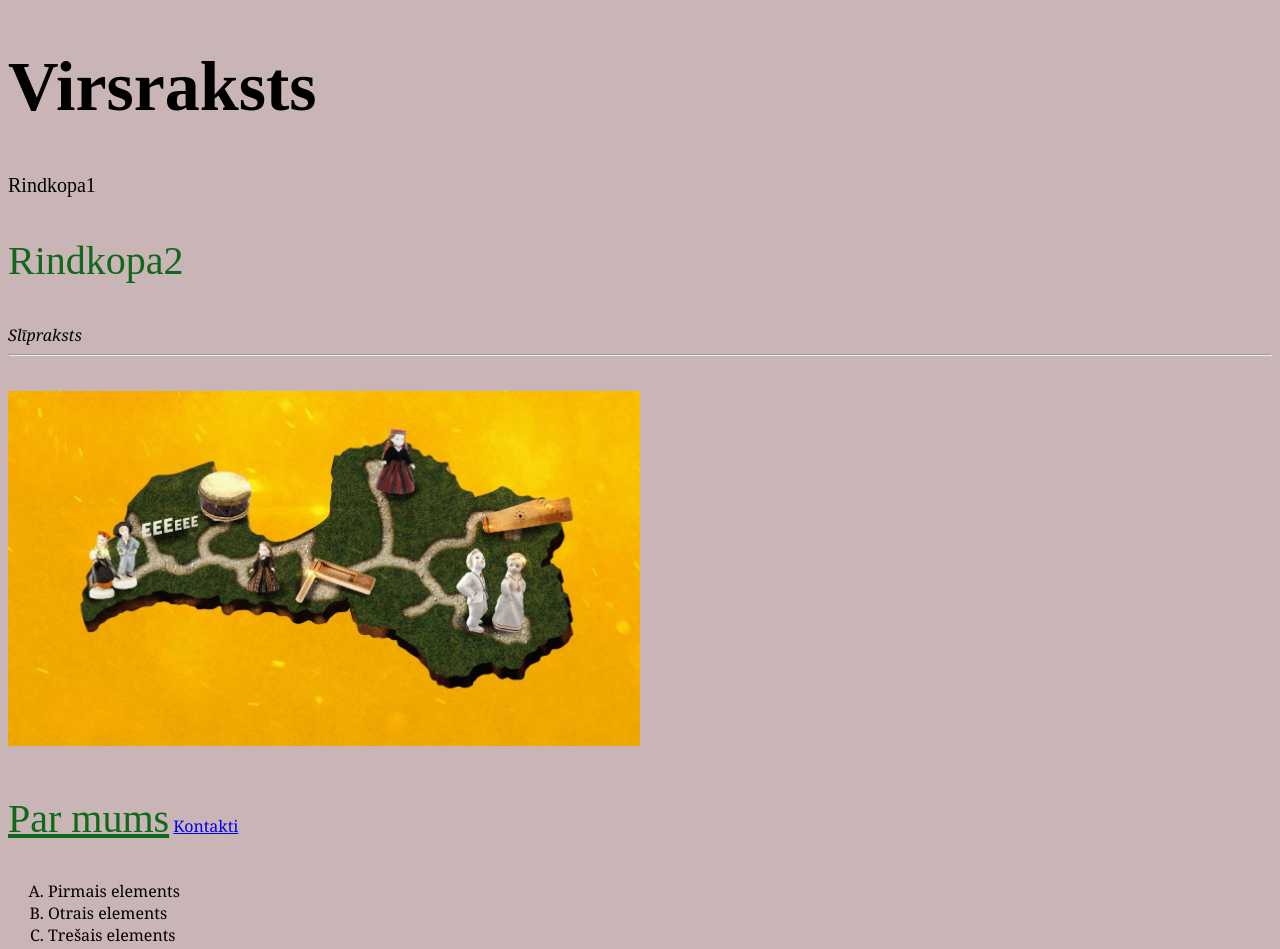
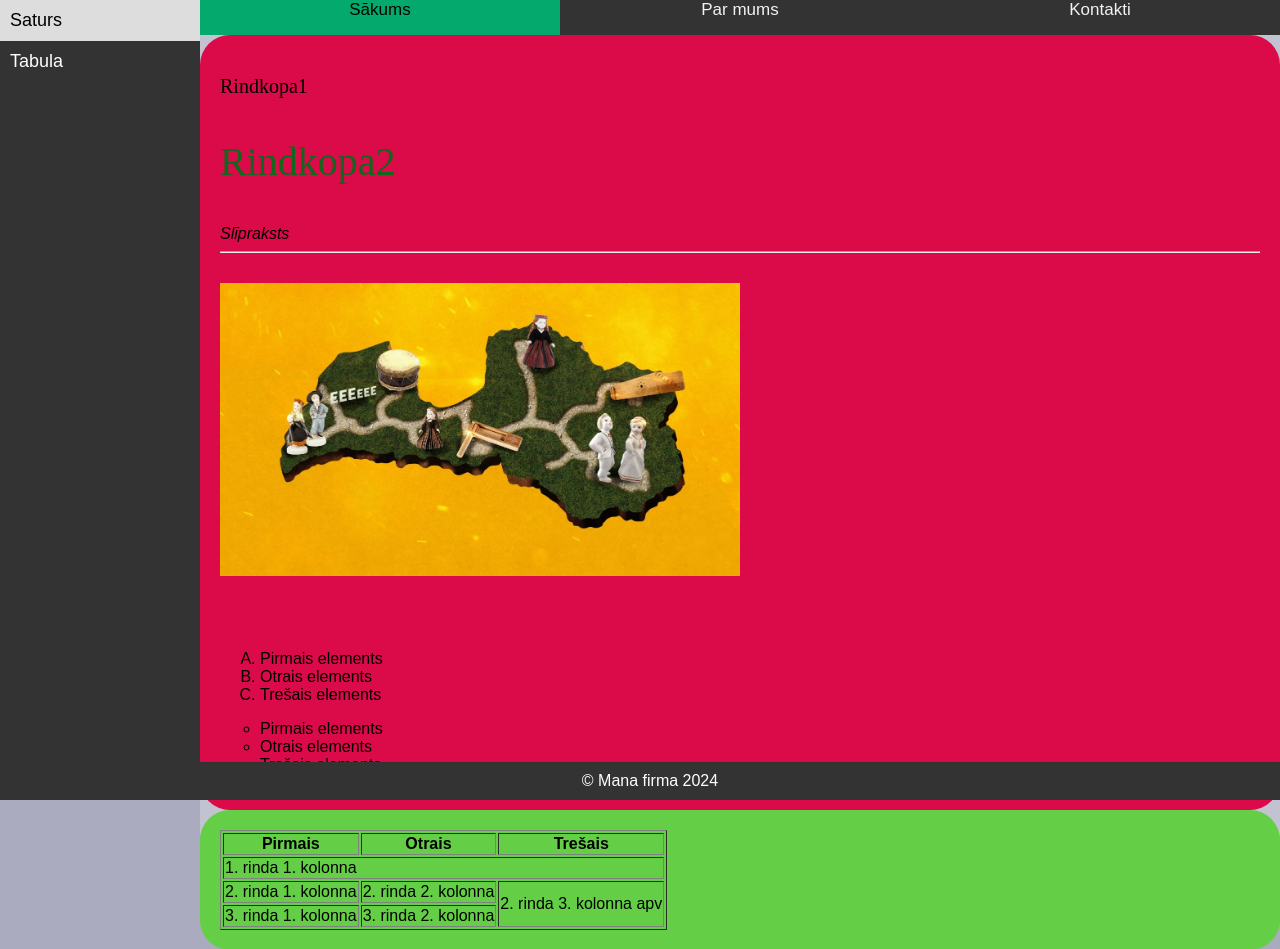
Before and after one commit to arturix3/projekts, a plain HTML site: page index.html in a window 1280 px wide. Shown: the top 949 px of the page. Drawn offline with Linux system fonts and the light colour scheme.

Commit message:
CSS dizaina izveide

```diff
--- a/index.html
+++ b/index.html
@@ -10,9 +10,16 @@
 
 <body>
   <header>
-    <h1>Virsraksts</h1>
+    <nav class="topnav">
+      <a href="index.html" class="active">Sākums</a>
+      <a href="par_mums.html">Par mums</a>
+      <a href="kontakti.html">Kontakti</a>
+    </nav>
   </header>
-
+  <aside class="sidebar">
+    <a href="#saturs">Saturs</a>
+    <a href="#tabula">Tabula</a>
+  </aside>
   <main>
     <section id="saturs">
       <p>Rindkopa1</p>
@@ -24,10 +31,6 @@
         <img src="media/mana_bilde.jpg" alt="Mana bilde" width="50%">
       </div>
       <br><br>
-      <nav>
-        <a href="par_mums.html" id="cits">Par mums</a>
-        <a href="kontakti.html">Kontakti</a>
-      </nav>
       <br>
       <ol type="A">
         <li>Pirmais elements</li>
@@ -40,7 +43,7 @@
         <li>Trešais elements</li>
       </ul>
     </section>
-    <section id="saturs">
+    <section id="tabula">
       <table border="1">
         <tr>
           <th>Pirmais</th>
--- a/style.css
+++ b/style.css
@@ -1,11 +1,87 @@
-html {
+html, body {
   height: 100%;
   width: 100%;
+  margin: 0;
+  padding: 0;
+  font-family: Sofia, sans-serif;
+  background-color: #ababbf;
 }
-body {
-  background-color: #c9b5b5;
-  font-family: Cambria, Cochin, Georgia, Times, 'Times New Roman', serif;
+
+.topnav {
+  overflow: hidden;
+  background-color: #333;
+  margin-top: 0px;
+  display: flex;
+  justify-content: space-around;
+  margin-left: 200px;
+  position: fixed;
+  top: 0;
+  width: calc(100% - 200px);
 }
+
+.topnav a {
+  flex: 1;
+  display: flex;
+  justify-content: center;
+  color: #f2f2f2;
+  text-decoration: none;
+  font-size: 17px;
+  height: 35px;
+}
+
+.topnav a:hover {
+  background-color: #ddd;
+  color: black;
+}
+
+.topnav a.active {
+  background-color: #04AA6D;
+  color: black;
+}
+
+.sidebar {
+  height: 100%;
+  width: 200px;
+  position: fixed;
+  top: 0;
+  left: 0;
+  background-color: #333;
+}
+
+.sidebar a {
+  padding: 10px;
+  text-decoration: none;
+  font-size: 18px;
+  color: white;
+  display: block;
+  border: 10px;
+  border-color: red;
+}
+
+.sidebar a:hover {
+  background-color: #ddd;
+  color: black;
+}
+
+footer {
+  background-color: #333;
+  color: #fff;
+  text-align: center;
+  padding: 10px;
+  position: fixed;
+  bottom: 0;
+  width: 100%;
+}
+
+main {
+  margin-left: 200px;
+  padding: 0px;
+  background-color: #c2c2d1;
+  width: calc(100% - 200px);
+  margin-top: 35px;
+  height: 100%;
+}
+
 h1 {
   font-family: 'Times New Roman', Times, serif;
   font-size: 70px;
@@ -23,3 +99,21 @@ p {
   background-color: #f5f5f5;
   border: 3px solid #000000;
 }
+
+#saturs {
+  background-color: #db0a49;
+  padding: 20px;
+  border-radius: 30px;
+}
+
+#tabula {
+  background-color: #63ce46;
+  padding: 20px;
+  border-radius: 30px;
+}
+
+#canva {
+  background-color: #616ecc;
+  padding: 20px;
+  border-radius: 30px;
+}
```
